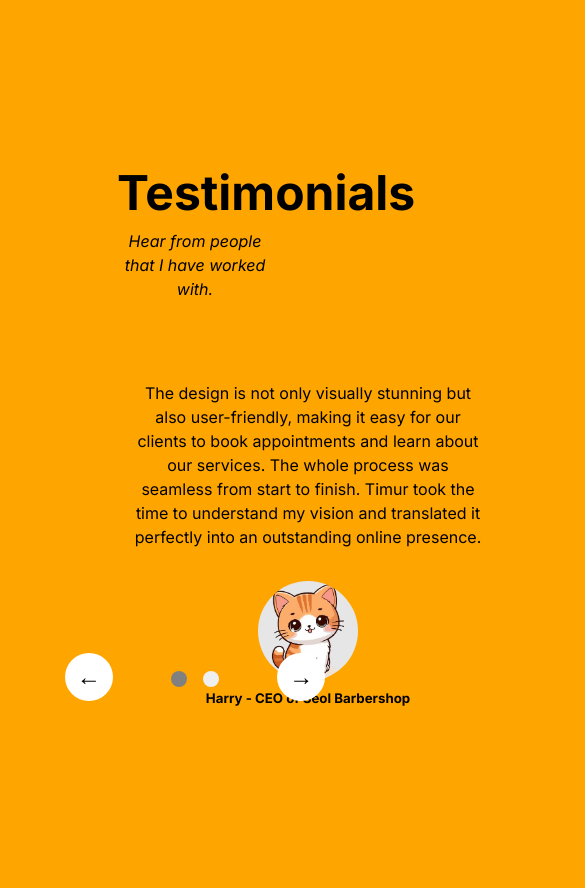
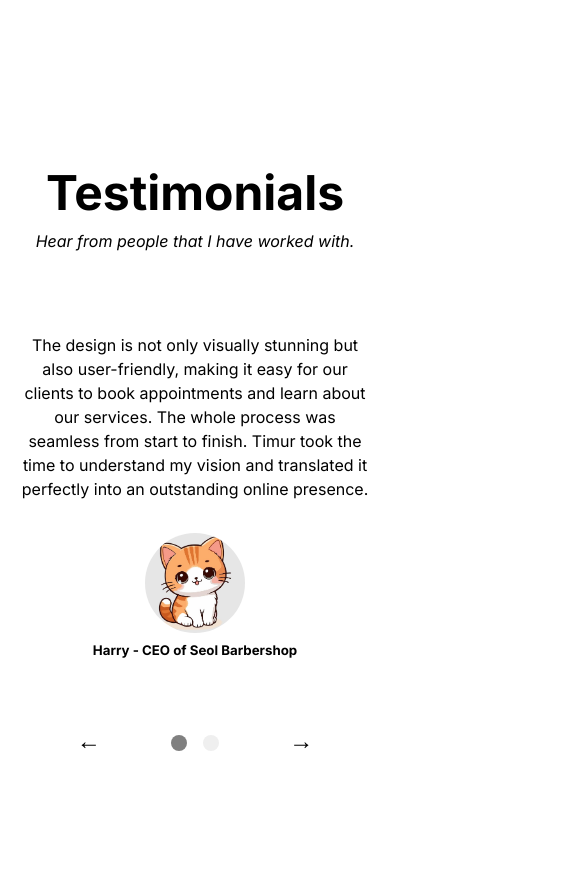
Before and after one commit to timurg01/portfolio-website, a plain HTML site: page index.html in a window 390 px wide. Shown: the part 4833-5721 px from the top of the page, 585 px wide, since content can reach past the window. Drawn offline with Linux system fonts and the light colour scheme.

Commit message:
Completed smartphone and small tablets responsiveness

```diff
--- a/styles.css
+++ b/styles.css
@@ -214,15 +214,17 @@ a {
 
 .testimonials {
   text-align: center;
-  width: 40vw;
-  margin: 0 auto;
+  display: flex;
+  flex-direction: column;
+  align-items: center;
+  width: 100vw;
 }
 
 .carousel {
   position: relative;
   top: 5rem;
-  height: 28rem;
-  padding: 0 1rem;
+  height: 35rem;
+  width: 100%;
 }
 
 .testimonial-block {
@@ -233,6 +235,7 @@ a {
   align-items: center;
   top: 0;
   transition: transform 1s;
+  align-self: center;
 }
 
 blockquote {
@@ -321,10 +324,6 @@ footer p {
 
 /* Device Breakpoints */
 @media screen and (min-width: 320px) and (max-width: 480px) {
-  body {
-    background-color: orange;
-  }
-
   #hero {
     padding: 5rem 1.5rem;
   }
@@ -361,13 +360,12 @@ footer p {
     padding: 0 1rem;
   }
 
+  blockquote {
+    width: 35ch;
+  }
+
   .project-body-entry {
     grid-template-columns: 1fr;
-  }
-
-  .testimonial-block {
-    width: 350px;
-    height: 350px;
   }
 
   .carousel--btn-left {
@@ -398,13 +396,7 @@ footer p {
   }
 }
 
-@media screen and (min-width: 481px) and (max-width: 600px) {
-  body {
-    background-color: skyblue;
-  }
-}
-
-@media screen and (min-width: 601px) and (max-width: 768px) {
+@media screen and (min-width: 481px) and (max-width: 768px) {
   .about-me-container {
     flex-direction: column;
   }
@@ -435,6 +427,10 @@ footer p {
     width: 100%;
   }
 
+  blockquote {
+    width: 40ch;
+  }
+
   .carousel--btn-left {
     transform: translate(-8rem, -5rem);
   }
@@ -456,10 +452,6 @@ footer p {
 
   .contact-me--text {
     text-align: center;
-  }
-
-  body {
-    background-color: blue;
   }
 }
 
```
